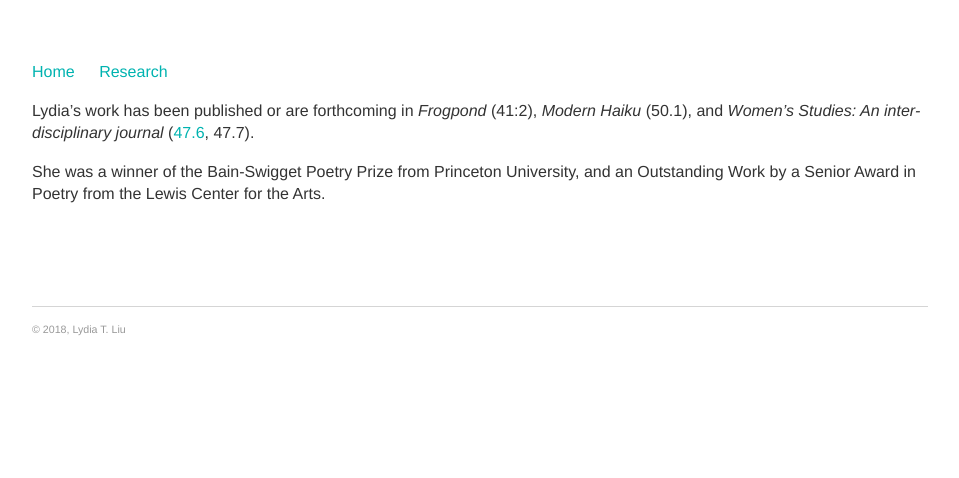
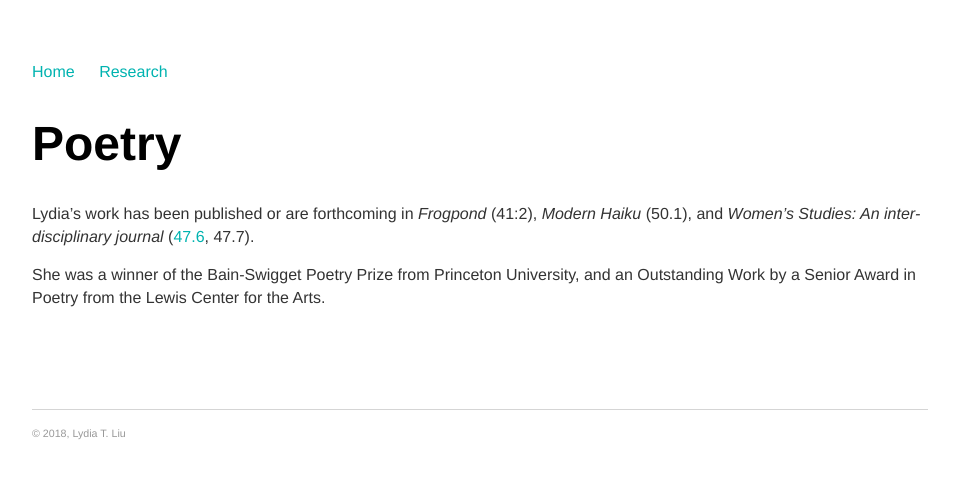
Before and after one commit to serenalwang/serenalwang.github.io, a Jekyll site: the page built from writing.md, in a window 1280 px wide. Shown: the top 478 px of the page, without its empty margins (160-1119 px from the left). Built offline with Jekyll 4.4.1, drawn with Linux system fonts in a browser that asks for light colours.

Commit message:
Update writing.md

```diff
--- a/writing.md
+++ b/writing.md
@@ -3,6 +3,8 @@ layout: default
 title: Writing
 ---
 
+# Poetry
+
 Lydia's work has been published or are forthcoming in *Frogpond* (41:2), *Modern Haiku* (50.1), and *Women's Studies: An inter-disciplinary journal* ([47.6](https://www.tandfonline.com/eprint/TZPzIzbIQ9FtvsHs9rX8/full), 47.7).
 
 She was a winner of the Bain-Swigget Poetry Prize from Princeton University, and an Outstanding Work by a Senior Award in Poetry from the Lewis Center for the Arts.
```
